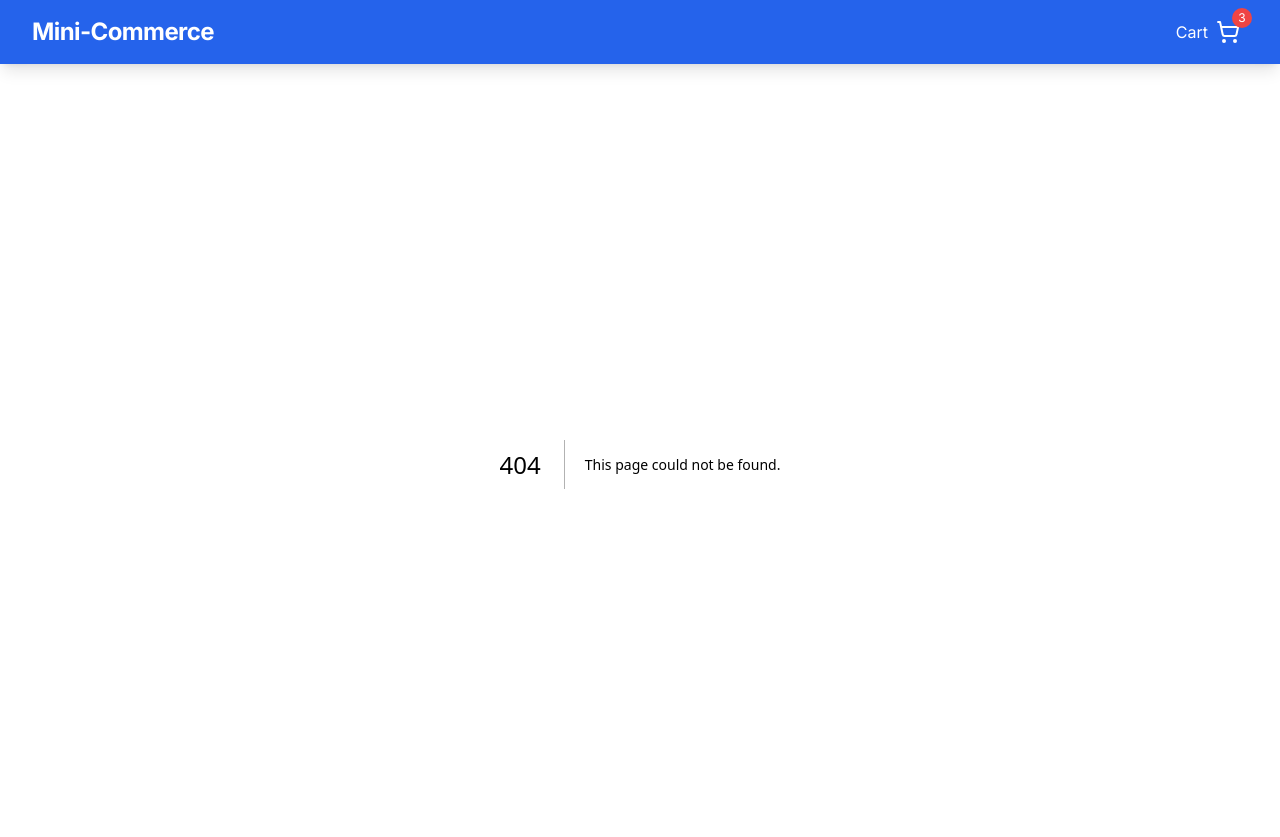
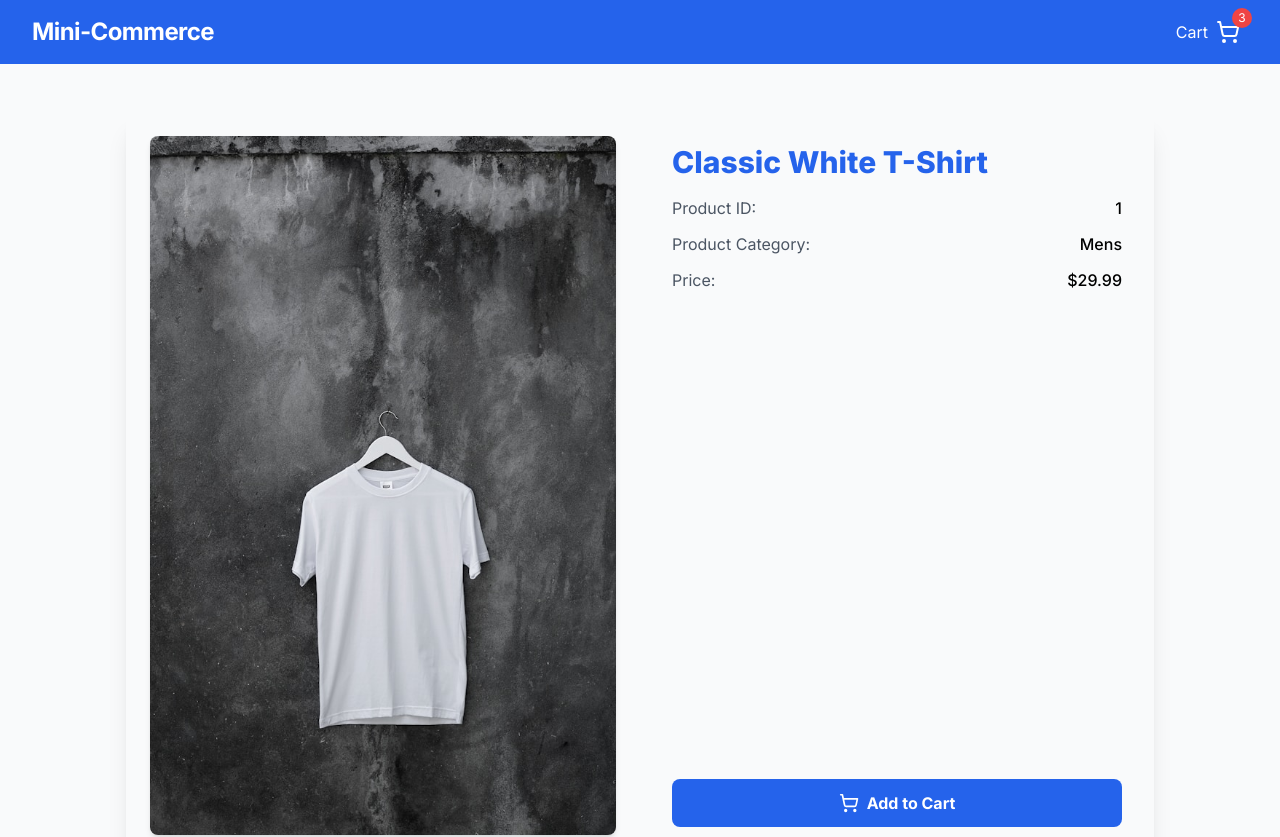
Before and after one commit to Samsegun/mini-commerce, a Next.js app: page /product/1 in a window 1280 px wide. Before the commit this address had no page. Shown: the top 837 px of the page. Built offline with nearby package versions, Linux system fonts and the light colour scheme.

Commit message:
product detail page using the fs module

```diff
--- a/app/_components/Header/Header.tsx
+++ b/app/_components/Header/Header.tsx
@@ -1,6 +1,7 @@
 'use client';
 
 import { ShoppingCart } from 'lucide-react';
+import Link from 'next/link';
 
 const Header = () => {
     return (
@@ -9,7 +10,7 @@ const Header = () => {
                 <div className="flex items-center justify-between h-16">
                     <div className="flex-shrink-0">
                         <h1 className="text-2xl font-bold tracking-tight">
-                            Mini-Commerce
+                            <Link href={'/'}>Mini-Commerce</Link>
                         </h1>
                     </div>
 
--- a/app/_components/Products/ProductCard.tsx
+++ b/app/_components/Products/ProductCard.tsx
@@ -1,48 +1,34 @@
+import { Product } from '@/app/_lib/types';
 import { ShoppingCart } from 'lucide-react';
 import Image from 'next/image';
 
-type Product = {
-    product: {
-        id: number;
-        name: string;
-        price: number;
-        category: string;
-        image: string;
-    };
-};
-
-function ProductCard({ product }: Product) {
+function ProductCard({ product }: { product: Product }) {
     return (
         <div className="relative flex w-full max-w-xs flex-col overflow-hidden rounded-lg border border-gray-100 bg-white shadow-lg max-h-[500px] transition-transform duration-300 ease-in-out hover:scale-105">
-            {/* Image Section */}
             <div className="relative mx-3 mt-3 flex h-60 overflow-hidden rounded-xl">
                 <Image
                     src={product.image}
-                    alt={`image of ${product.name}`}
-                    fill // 'fill' makes the image cover the container
-                    className="object-cover" // Ensures the image covers the area without distortion
-                    sizes="(max-width: 768px) 100vw, (max-width: 1200px) 50vw, 33vw" // Helps Next.js optimize image loading
+                    alt={`an image of ${product.name}`}
+                    fill
+                    className="object-cover"
+                    sizes="(max-width: 768px) 100vw, (max-width: 1200px) 50vw, 33vw"
                 />
             </div>
 
-            {/* Content Section */}
             <div className="mt-4 px-5 pb-5 flex flex-col flex-grow">
-                {/* Product Name - uses 'truncate' to prevent long names from breaking the layout */}
                 <h3 className="text-xl font-bold tracking-tight text-blue-600 truncate">
                     {product.name}
                 </h3>
 
-                {/* Price and Add to Cart Button */}
                 <div className="mt-2 mb-5 flex items-center justify-between">
                     <p>
                         <span className="text-2xl font-bold text-blue-600">
-                            {/* Formatting the price to 2 decimal places */}$
                             {product.price.toFixed(2)}
                         </span>
                     </p>
                 </div>
 
-                {/* Spacer to push the button to the bottom */}
+                {/* spacer to push the button to the bottom */}
                 <div className="flex-grow" />
 
                 <button
--- a/app/_components/Products/Products.tsx
+++ b/app/_components/Products/Products.tsx
@@ -1,7 +1,10 @@
 'use client';
 
+import { useState } from 'react';
+
 import { useProducts } from '@/app/_hooks/useProducts';
-import { useState } from 'react';
+import ErrorUI from '../UI/ErrorUI';
+import Loading from '../UI/Loading';
 import FilterButton from './FilterButton';
 import ProductCard from './ProductCard';
 
@@ -16,12 +19,12 @@ function Products() {
             ? products
             : products.filter((product) => product.category === activeFilter);
 
-    if (isLoading) return <div>Loading...</div>;
-    if (error) return <div>Error loading products</div>;
+    if (isLoading) return <Loading />;
+
+    if (error) return <ErrorUI message={'Error loading products'} />;
 
     return (
-        <main>
-            <div className="app-maxwidth my-10 px-8">
+        <>
             {/* filter buttons */}
             <div className="flex justify-center mb-12">
                 <div className="flex space-x-4 bg-white p-2 rounded-full shadow-md">
@@ -42,17 +45,7 @@ function Products() {
                     <ProductCard key={product.id} product={product} />
                 ))}
             </div>
-
-                {/* empty state */}
-                {/* {filteredProducts.length === 0 && (
-                    <div className="text-center py-12">
-                        <p className="text-gray-500 text-lg">
-                            No products found for the selected category.
-                        </p>
-                    </div>
-                )} */}
-            </div>
-        </main>
+        </>
     );
 }
 
--- /dev/null
+++ b/app/_components/UI/ErrorUI.tsx
@@ -0,0 +1,12 @@
+import { Ban } from 'lucide-react';
+
+function ErrorUI({ message }: { message: string }) {
+    return (
+        <div className="flex flex-col justify-center items-center text-red-500">
+            <Ban size={52} color={'rgb(239, 68, 68)'} />
+            <p>{message}</p>
+        </div>
+    );
+}
+
+export default ErrorUI;
--- /dev/null
+++ b/app/_components/UI/Loading.tsx
@@ -0,0 +1,15 @@
+import { LoaderCircle } from 'lucide-react';
+
+function Loading() {
+    return (
+        <div className="flex justify-center items-center">
+            <LoaderCircle
+                size={52}
+                color={'rgb(37, 99, 235)'}
+                className="animate-spin"
+            />
+        </div>
+    );
+}
+
+export default Loading;
--- a/app/_hooks/useProducts.ts
+++ b/app/_hooks/useProducts.ts
@@ -1,23 +1,24 @@
 import { useQuery } from '@tanstack/react-query';
+import { Product } from '../_lib/types';
 
-type Product = {
-    id: number;
-    name: string;
-    price: number;
-    category: string;
-    image: string;
-};
+// to be used on the client
+export const fetchProducts = async (): Promise<Product[]> => {
+    const products = localStorage.getItem('products');
 
-const fetchProducts = async (): Promise<Product[]> => {
+    // check if products is already in localStprage and return it
+    if (products) {
+        console.log('fetching from storage');
+        return JSON.parse(products);
+    }
+
+    //   if not fetch from public folder and store in localStorage
     const response = await fetch('./products.json');
     if (!response.ok) {
         throw new Error('Failed to fetch products');
     }
+
     const data = await response.json();
-
-    // Seed to localStorage
     localStorage.setItem('products', JSON.stringify(data.products));
-
     return data.products;
 };
 
@@ -25,6 +26,6 @@ export const useProducts = () => {
     return useQuery<Product[]>({
         queryKey: ['products'],
         queryFn: fetchProducts,
-        staleTime: Infinity, // infinity because assets are static
+        staleTime: Infinity, // i chose infinity because assets are static
     });
 };
--- /dev/null
+++ b/app/_lib/products.ts
@@ -0,0 +1,17 @@
+import { readFileSync } from 'fs';
+import { join } from 'path';
+import { Product } from './types';
+
+// i can access files using fs module since this runs on the server
+export function getProducts(): Product[] {
+    const filePath = join(process.cwd(), 'public', 'products.json');
+    const fileContents = readFileSync(filePath, 'utf8');
+    const data = JSON.parse(fileContents);
+
+    return data.products;
+}
+
+export function getProductById(id: number): Product | undefined {
+    const products = getProducts();
+    return products.find((p) => p.id === id);
+}
--- /dev/null
+++ b/app/_lib/types.ts
@@ -0,0 +1,7 @@
+export type Product = {
+    id: number;
+    name: string;
+    price: number;
+    category: string;
+    image: string;
+};
--- a/app/layout.tsx
+++ b/app/layout.tsx
@@ -1,8 +1,8 @@
 import type { Metadata } from 'next';
 import Header from './_components/Header/Header';
+import ReactQueryProvider from './_providers/ReactQueryProvider';
 import { inter } from './fonts/fonts';
 import './globals.css';
-import ReactQueryProvider from './providers/ReactQueryProvider';
 
 export const metadata: Metadata = {
     title: {
@@ -22,7 +22,9 @@ export default function RootLayout({
             <body className={`${inter.className} antialiased`}>
                 <div>
                     <Header />
-                    <ReactQueryProvider>{children}</ReactQueryProvider>
+                    <ReactQueryProvider>
+                        <div className="page bg-gray-50">{children}</div>
+                    </ReactQueryProvider>
 
                     <footer className="bg-blue-600 h-16 flex items-center justify-center shadow-lg">
                         <p className=" text-white  mx-auto  gap-2 font-bold">
--- a/app/page.tsx
+++ b/app/page.tsx
@@ -2,10 +2,8 @@ import Products from './_components/Products/Products';
 
 export default function Home() {
     return (
-        <div className="page bg-gray-50">
-            {/* Hero Section */}
+        <>
             <section className="bg-gradient-to-l from-blue-600 to-blue-800 text-white">
-                {/* <div className="max-w-7xl mx-auto px-4 sm:px-6 lg:px-8 text-center"> */}
                 <div className="app-maxwidth">
                     <div className="px-2 py-5 md:p-8 xl:py-16">
                         <h1 className="text-3xl mt-4 md:text-5xl font-bold mb-6">
@@ -18,27 +16,16 @@ export default function Home() {
                             we bring you quality clothing that defines your
                             unique style.
                         </p>
-                        {/* <div className="flex flex-col sm:flex-row gap-4 justify-center">
-                            <button className="bg-white text-blue-600 px-8 py-3 rounded-lg font-semibold hover:bg-gray-100 transition-colors duration-200">
-                                Shop Men&apos;s
-                            </button>
-                            <button className="bg-transparent border-2 border-white text-white px-8 py-3 rounded-lg font-semibold hover:bg-white hover:text-blue-600 transition-colors duration-200">
-                                Shop Women&apos;s
-                            </button>
-                        </div> */}
-                        {/* <div className="flex justify-center">
-                            <input
-                                type="text"
-                                name="product"
-                                placeholder="Search products..."
-                                className="w-full p-2 text-black rounded-xl outline-none"
-                            />
-                        </div> */}
                     </div>
                 </div>
             </section>
 
-            <Products />
-        </div>
+            {/* product list */}
+            <main>
+                <div className="app-maxwidth my-10 px-8">
+                    <Products />
+                </div>
+            </main>
+        </>
     );
 }
--- /dev/null
+++ b/app/product/[id]/page.tsx
@@ -0,0 +1,88 @@
+import { getProductById, getProducts } from '@/app/_lib/products';
+import { ShoppingCart } from 'lucide-react';
+// import { Minus, Plus, ShoppingCart } from 'lucide-react';
+import Image from 'next/image';
+
+export async function generateStaticParams() {
+    const products = getProducts();
+    return products.map((product) => ({
+        id: product.id.toString(),
+    }));
+}
+
+async function ProductDetailPage({
+    params,
+}: {
+    params: Promise<{ id: string }>;
+}) {
+    const { id } = await params;
+    const product = getProductById(parseInt(id));
+    if (!product) {
+        return <div>Product not found.</div>;
+    }
+
+    return (
+        <div className="app-maxwidth">
+            <div className="flex justify-center py-12 px-4 sm:px-6 lg:px-8">
+                <div className=" w-full rounded-lg shadow-xl overflow-hidden md:flex">
+                    <div className="md:flex-shrink-0 md:w-1/2 p-6 flex items-center justify-center relative">
+                        <Image
+                            src={product.image}
+                            alt={`an image of ${product.name}`}
+                            width={600}
+                            height={400}
+                            className="rounded-lg shadow-md"
+                            priority={true}
+                        />
+                    </div>
+
+                    <div className="md:w-1/2 p-6 md:p-8 flex flex-col justify-between">
+                        <div>
+                            <h1 className="text-2xl lg:text-3xl font-extrabold text-blue-600 capitalize">
+                                {product.name}
+                            </h1>
+
+                            <div className="my-4 space-y-3">
+                                <div className="flex justify-between">
+                                    <span className="text-gray-600">
+                                        Product ID:
+                                    </span>
+                                    <span className="font-medium">
+                                        {product.id}
+                                    </span>
+                                </div>
+                                <div className="flex justify-between">
+                                    <span className="text-gray-600">
+                                        Product Category:
+                                    </span>
+                                    <span className="font-medium capitalize">
+                                        {product.category}
+                                    </span>
+                                </div>
+                                <div className="flex justify-between">
+                                    <span className="text-gray-600">
+                                        Price:
+                                    </span>
+                                    <span className="font-medium">
+                                        ${product.price.toLocaleString()}
+                                    </span>
+                                </div>
+                            </div>
+                        </div>
+
+                        <button
+                            // onClick={handleAddToCart}
+                            className="flex items-center justify-center gap-2 w-full bg-blue-600 hover:bg-blue-700
+                             text-white font-bold py-3 px-6 rounded-lg transition duration-300 ease-in-out transform hover:scale-105"
+                        >
+                            <ShoppingCart className="w-5 h-5" />
+                            <span>Add to Cart</span>
+                        </button>
+                    </div>
+                </div>
+            </div>
+        </div>
+    );
+}
+
+export default ProductDetailPage;
```
Also changed, not shown: app/_providers/ReactQueryProvider.tsx (renamed from app/providers/ReactQueryProvider.tsx). Lines whose indentation alone changed are shown as unchanged.
